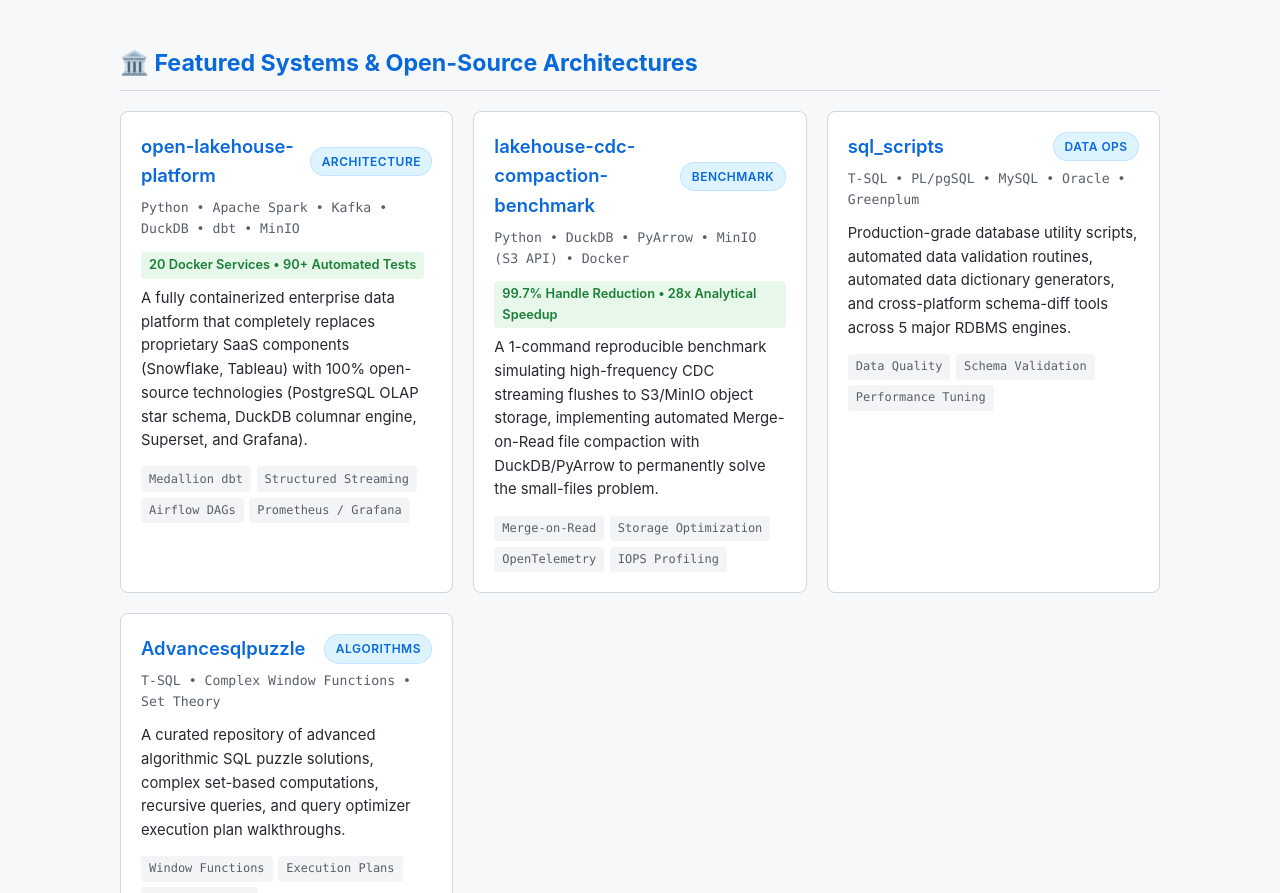
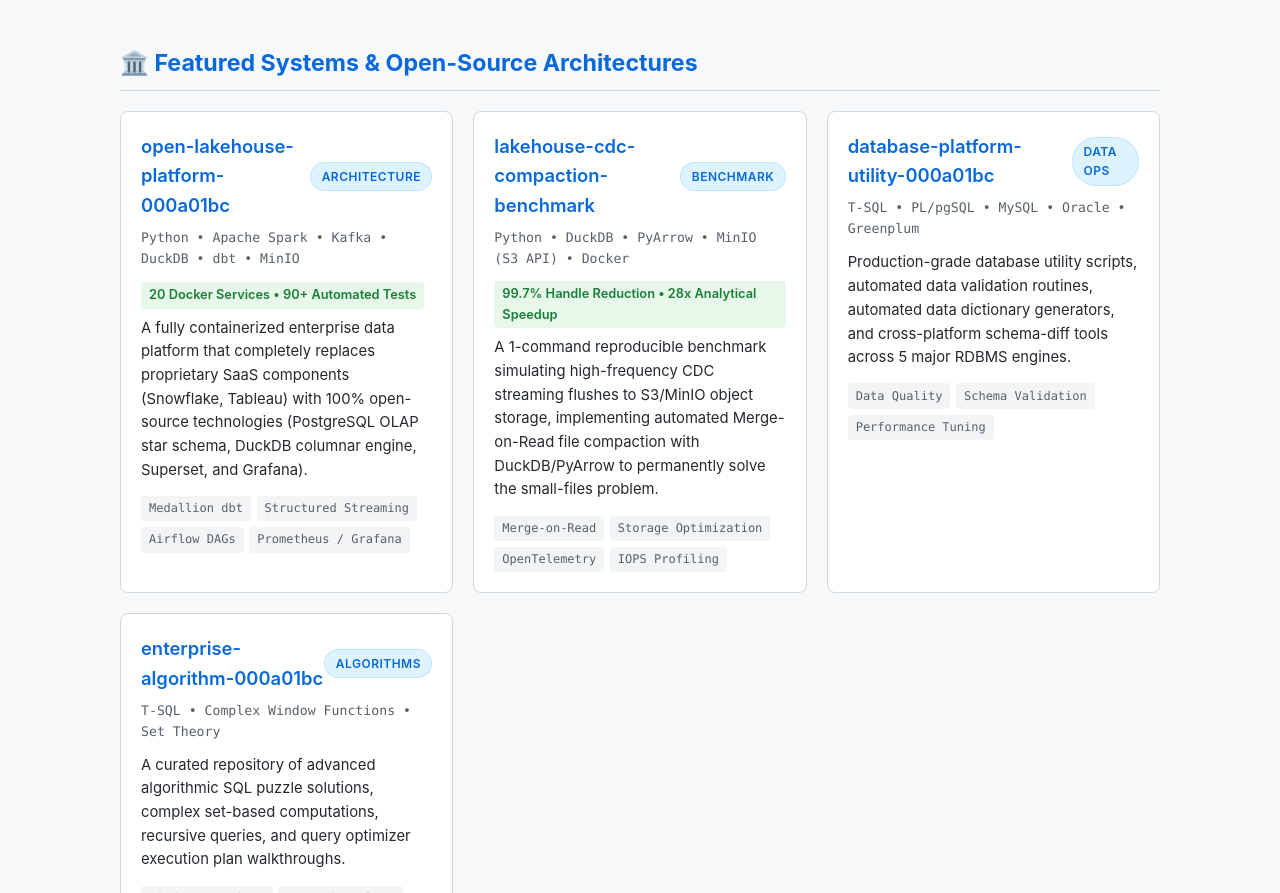
Before and after one commit to Amit1092tiwari/Amit1092tiwari, a plain HTML site: page index.html in a window 1280 px wide. Shown: the part 702-1595 px from the top of the page. Drawn offline with Linux system fonts and the light colour scheme.

Commit message:
docs: update repository links to reflect new repository names

```diff
--- a/index.html
+++ b/index.html
@@ -501,7 +501,7 @@
 
         <div class="card">
           <h3>
-            <a href="https://github.com/Amit1092tiwari/open-lakehouse-platform" target="_blank" rel="noopener" style="color: inherit; text-decoration: none;">open-lakehouse-platform</a>
+            <a href="https://github.com/Amit1092tiwari/open-lakehouse-platform-000a01bc" target="_blank" rel="noopener" style="color: inherit; text-decoration: none;">open-lakehouse-platform-000a01bc</a>
             <span class="badge">Architecture</span>
           </h3>
           <div class="card-meta">Python • Apache Spark • Kafka • DuckDB • dbt • MinIO</div>
@@ -533,7 +533,7 @@
 
         <div class="card">
           <h3>
-            <a href="https://github.com/Amit1092tiwari/sql_scripts" target="_blank" rel="noopener" style="color: inherit; text-decoration: none;">sql_scripts</a>
+            <a href="https://github.com/Amit1092tiwari/database-platform-utility-000a01bc" target="_blank" rel="noopener" style="color: inherit; text-decoration: none;">database-platform-utility-000a01bc</a>
             <span class="badge">Data Ops</span>
           </h3>
           <div class="card-meta">T-SQL • PL/pgSQL • MySQL • Oracle • Greenplum</div>
@@ -547,7 +547,7 @@
 
         <div class="card">
           <h3>
-            <a href="https://github.com/Amit1092tiwari/Advancesqlpuzzle" target="_blank" rel="noopener" style="color: inherit; text-decoration: none;">Advancesqlpuzzle</a>
+            <a href="https://github.com/Amit1092tiwari/enterprise-algorithm-000a01bc" target="_blank" rel="noopener" style="color: inherit; text-decoration: none;">enterprise-algorithm-000a01bc</a>
             <span class="badge">Algorithms</span>
           </h3>
           <div class="card-meta">T-SQL • Complex Window Functions • Set Theory</div>
```
Also changed, not shown: 1 other file.
